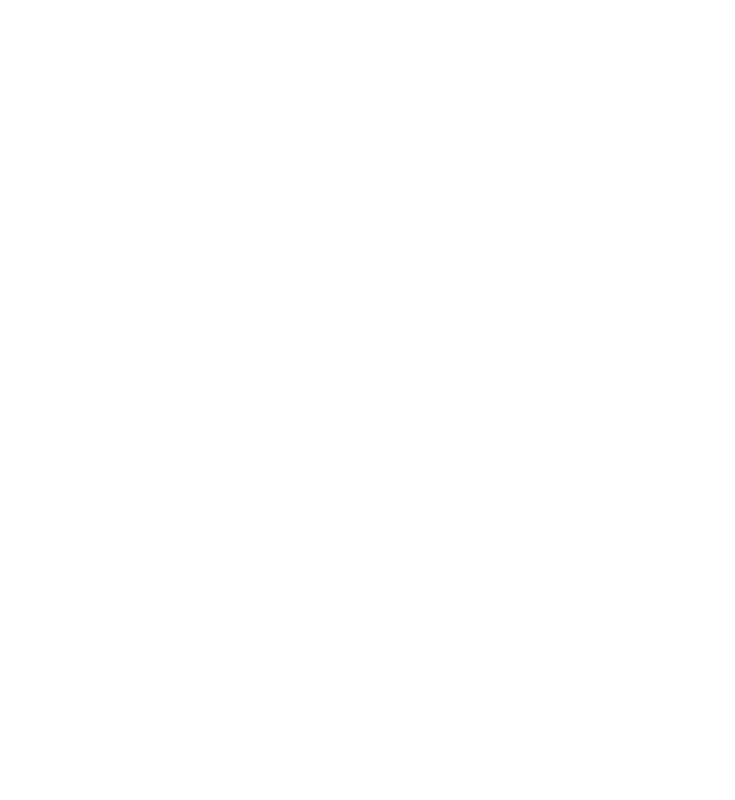
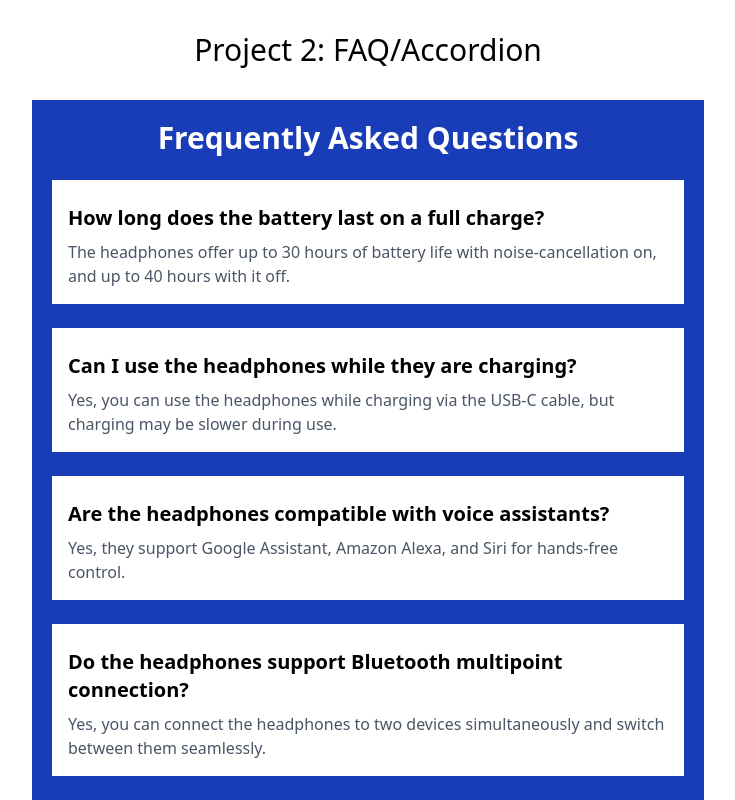
Before and after one commit to Ireneripo/faq-accordion, a React (Vite) app: page / in a window 1280 px wide. Shown: the top 800 px of the page, without its empty margins (272-1007 px from the left). Built offline with nearby package versions, Linux system fonts and the light colour scheme.

Commit message:
feat:✨ Display questions and answers

```diff
--- a/src/App.jsx
+++ b/src/App.jsx
@@ -34,7 +34,29 @@
 ];
 
 function App() {
-  return <></>;
+  return (
+    <>
+      <h1 className="text-center text-3xl my-8">Project 2: FAQ/Accordion</h1>
+      <div className="bg-blue-800 p-5 max-w-2xl m-auto">
+        <p className="text-white text-3xl font-bold text-center">
+          Frequently Asked Questions
+        </p>
+        {questions.map((question, index) => {
+          return (
+            <div
+              key={index}
+              className="bg-white my-6 p-4"
+            >
+              <div className="flex justify-between items-center">
+                <h2 className="text-xl font-bold my-2">{question.question}</h2>
+              </div>
+              <p className="text-gray-600">{question.answer}</p>
+            </div>
+          );
+        })}
+      </div>
+    </>
+  );
 }
 
 export default App;
```
